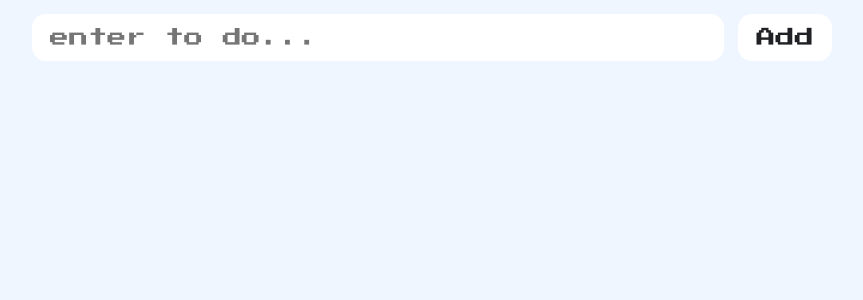
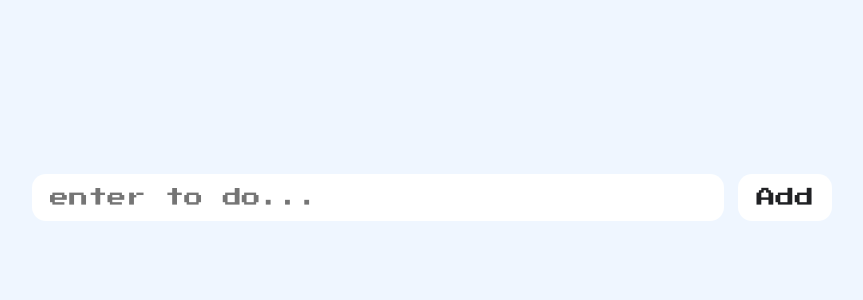
Before and after one commit to kanshul98/react-todolist, a React (Vite) app: page / in a window 1280 px wide. Shown: the top 300 px of the page, without its empty margins (208-1071 px from the left). Built offline with nearby package versions, Linux system fonts and the light colour scheme.

Commit message:
Add top padding to header and main sections

```diff
--- a/src/index.css
+++ b/src/index.css
@@ -30,6 +30,7 @@ header {
 
 header,
 .main {
+  padding-top: 20vh;
   max-width: 800px;
   width: 100%;
   margin: 0 auto;
```
